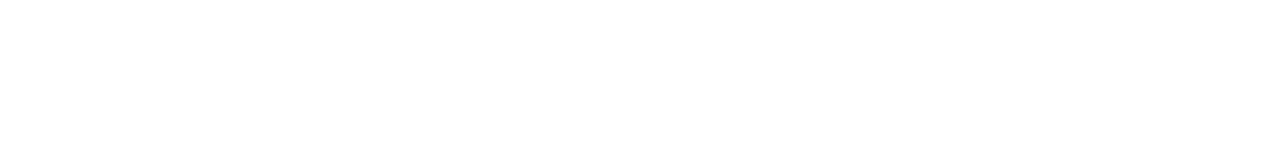
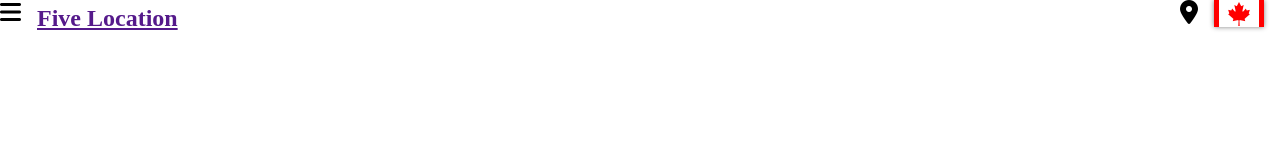
Before and after one commit to Rcharitra1/five-guys, a plain HTML site: page Index.html in a window 1280 px wide. Drawn offline with Linux system fonts and the light colour scheme.

Commit message:
First Commit

```diff
--- a/Index.html
+++ b/Index.html
@@ -5,24 +5,31 @@
     <title></title>
     <meta name="description" content="">
     <meta name="viewport" content="width=device-width, initial-scale=1">
+    <script src="https://kit.fontawesome.com/dcfe60f225.js" crossorigin="anonymous"></script>
     <link rel="stylesheet" href="/css/template.css">
     <link rel="stylesheet" href="/css/style.css">
   </head>
   <body>
-    <main>
-      <div class="container">
-        <article>
-          <section>
-            <h2></h2>
-          </section>
-          <section>
-            <h2></h2>
-          </section>
-        </article>
-
+    <header>
+      <div>
+        <a href="#">
+          <i class="fas fa-bars"></i>
+          <!-- <i class="fas fa-window-close"></i> -->
+        </a>
+        <h1><a href="">Five Location</a></h1>
       </div>
-    </main>
-
-
+      <nav>
+        <ul>
+          <li><a href=""></a>LOCATION</li>
+          <li><a href=""></a>MENU</li>
+          <li><a href=""></a>CONTACT</li>
+          <li><a href=""></a>COVID-19</li>
+        </ul>
+        <div>
+          <a href="#"><i class="fas fa-map-marker-alt"></i></a>
+          <a href="#"><i class="fab fa-canadian-maple-leaf"></i></a>
+        </div>
+      </nav>
+    </header>
   </body>
 </html>
--- a/css/style.css
+++ b/css/style.css
@@ -0,0 +1,42 @@
+header ul{
+  list-style: none;
+  padding-left: 0;
+  margin: 0;
+}
+
+header a{
+  text-decoration: underline;
+}
+
+header{
+  display: flex;
+  justify-content: space-between;
+}
+
+header nav ul{
+  display: flex;
+}
+h1{
+  margin: 0 0 0 1rem;
+}
+
+h1, .fas{
+  font-size: 1.5rem;
+  color:black;
+}
+.fab{
+  color:red;
+  border:none;
+  font-size: 1.5rem;
+  padding:0.1rem 0.5rem;
+  margin:0 1rem;
+  border-left:5px solid red;
+  border-right: 5px solid red;
+  box-shadow: 0 0 5px 0 grey;
+}
+header nav ul{
+  display: none;
+}
+header div {
+  display: flex;
+}
--- a/css/template.css
+++ b/css/template.css
@@ -5,7 +5,7 @@ html{
   -webkit-text-size-adjust:
   100%;
   color:#222;
-  box-sizing: :border-box;
+  box-sizing: border-box;
 }
 *, *:before, *:after{box-sizing: inherit;}
 body{
```
Also changed, not shown: .atom-live-server.json (added).
